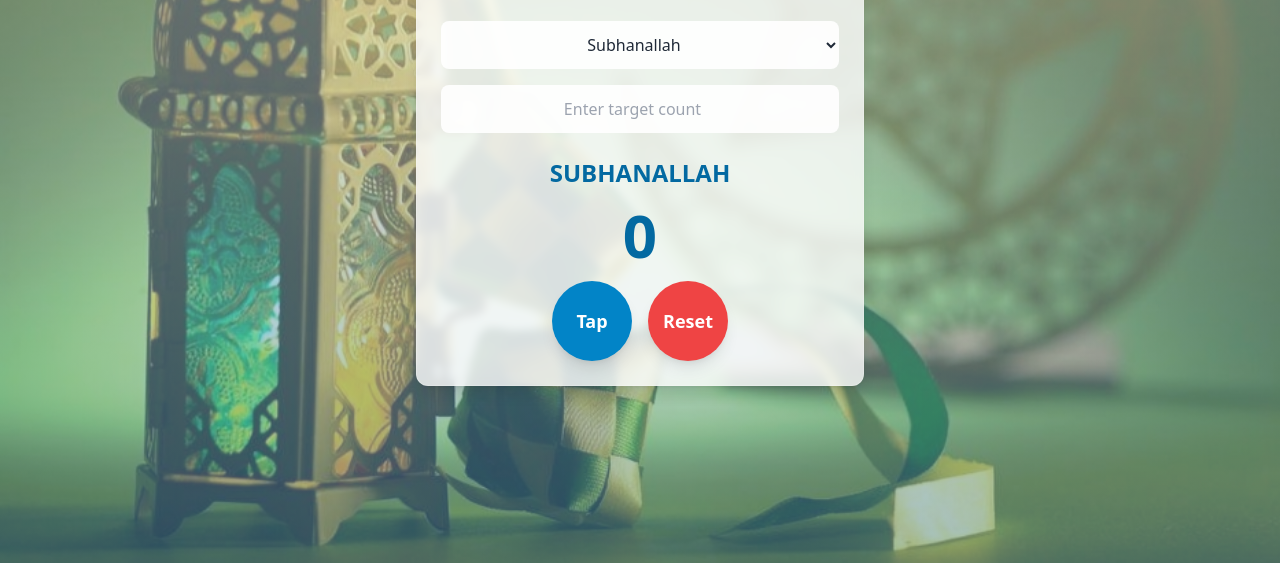
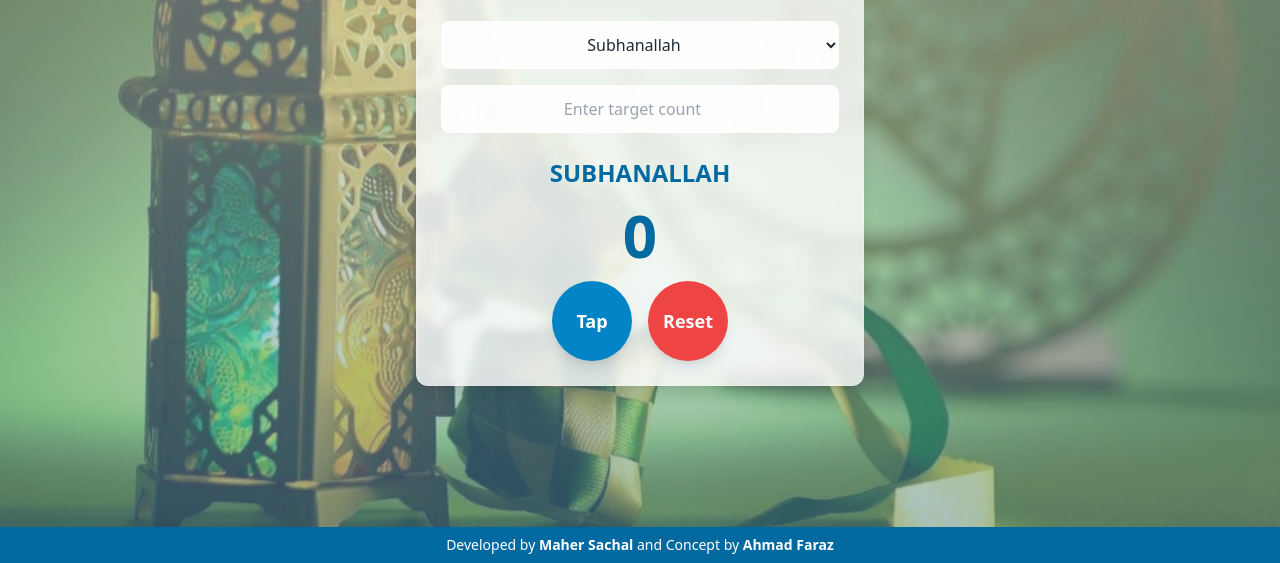
Before and after one commit to Sachalking/Digital-Tasbih, a plain HTML site: page index.html in a window 1280 px wide. Shown: the part 237-800 px from the top of the page. Drawn offline with nearby package versions, Linux system fonts and the light colour scheme.

Commit message:
Add files via upload

```diff
--- a/index.html
+++ b/index.html
@@ -75,6 +75,11 @@
     </div>
 
     <audio id="backgroundAudio" src="audio.mp3" loop></audio>
+
+    <footer class="fixed bottom-0 left-0 w-full bg-sky-700 text-white text-center py-2 text-sm">
+        Developed by <span class="font-semibold">Maher Sachal</span> and Concept by <span class="font-semibold">Ahmad Faraz</span>
+    </footer>
+
 
     <script>
         const backgroundAudio = document.getElementById("backgroundAudio");
```
